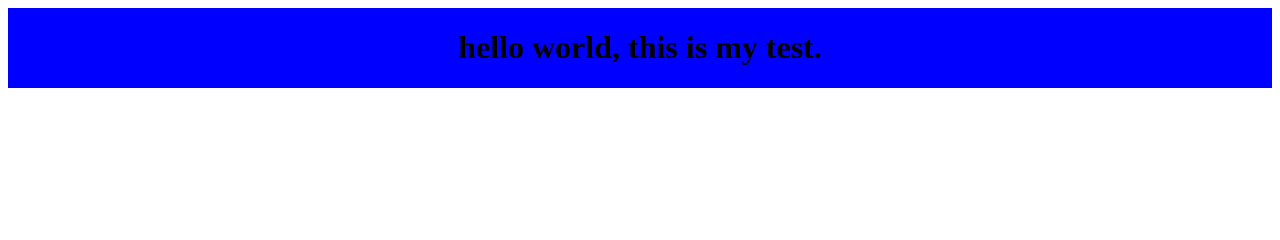
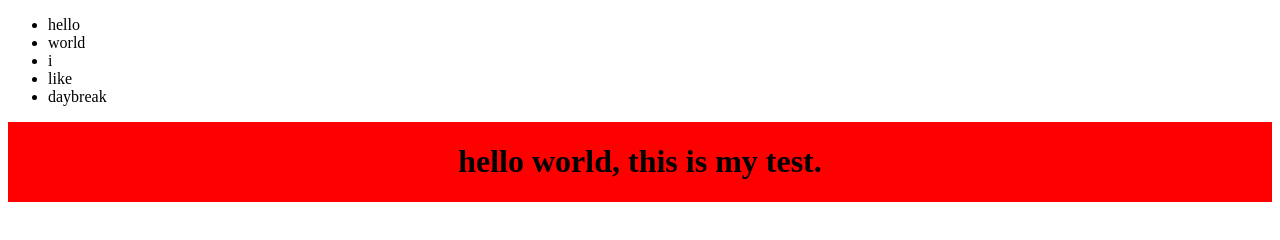
Before and after one commit to paradian/day, a plain HTML site: page index.html in a window 1280 px wide. Both pictures are taken after a click on the element "hello world, this is my test.". Drawn offline with Linux system fonts and the light colour scheme.

Commit message:
'commitSecondHtml'

```diff
--- a/css/style.css
+++ b/css/style.css
@@ -1,4 +1,5 @@
 .container {
     display: flex;
     justify-content: center;
+    background: red;
 }
--- a/index.html
+++ b/index.html
@@ -8,7 +8,16 @@
     <link rel="stylesheet" href="css/style.css">
 </head>
 <body>
-    <div class="container">
+    <nav class="nav-container">
+        <ul class="list-container">
+            <li class="list-item" onclick="location.href='second.html'">hello</li>
+            <li class="list-item">world</li>
+            <li class="list-item">i</li>
+            <li class="list-item">like</li>
+            <li class="list-item">daybreak</li>
+        </ul>
+    </nav>
+    <div class="container" style="width: 200px; background: seagreen">
         <h1>hello world, this is my test.</h1>
     </div>
     <script src="js/index.js"></script>
--- a/js/index.js
+++ b/js/index.js
@@ -1,5 +1,12 @@
 var container = document.getElementsByClassName('container')[0]
 container.addEventListener('click',(e) => {
-    console.log(container.style)
-    container.style.backgroundColor = 'blue';
+    console.log(container.style,'use .')
+   console.log(container.getAttribute('style'),'use getAttribute')
+   console.log(container.getAttribute,'hello')
+   container.setAttribute('style','')
+    setTimeout(() => {
+        container.style.backgroundColor = 'blue'
+        console.log(container.getAttribute('style'))
+        } ,3000)
+
 })
```
Also changed, not shown: second.html (added, +12 -0 lines).
